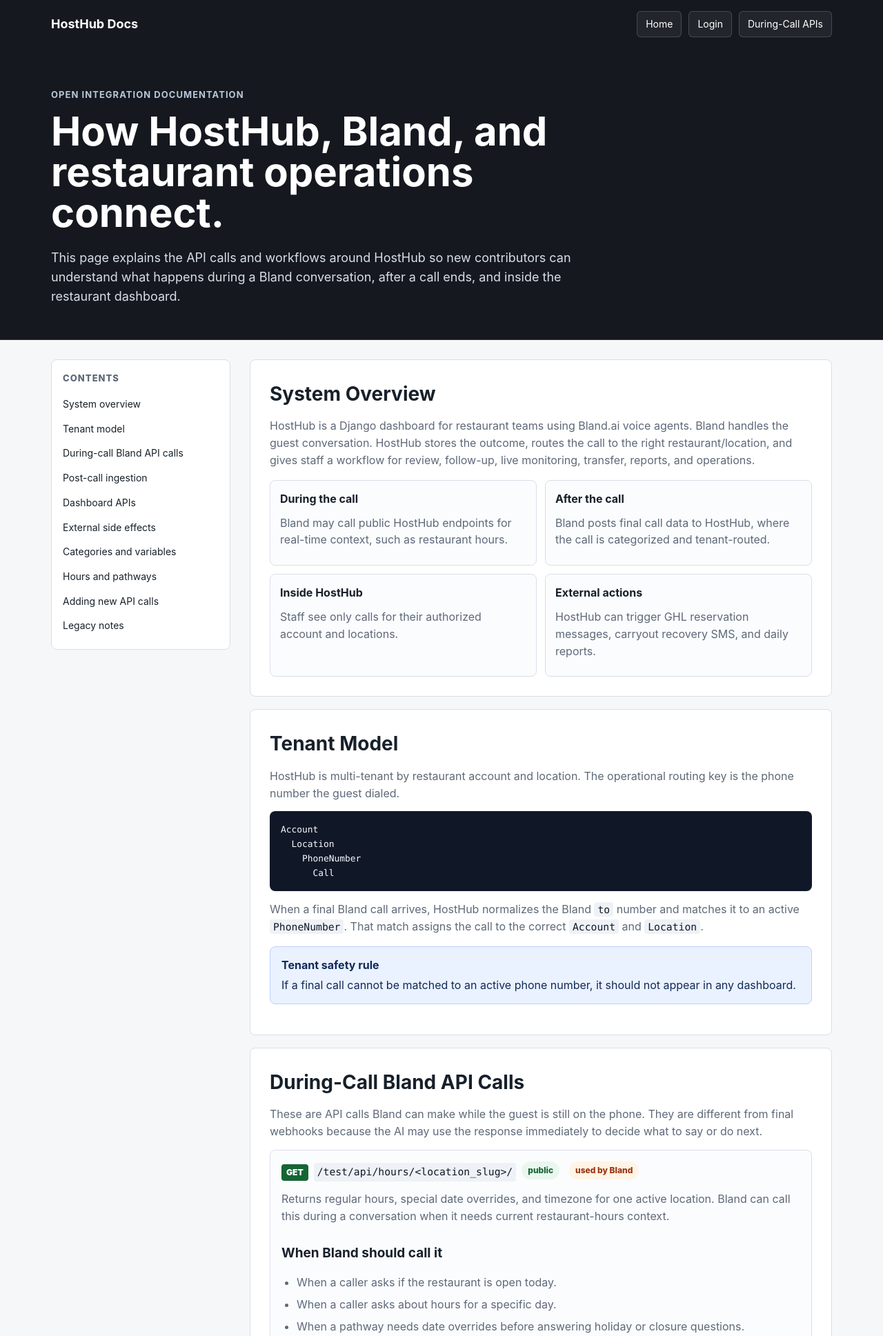
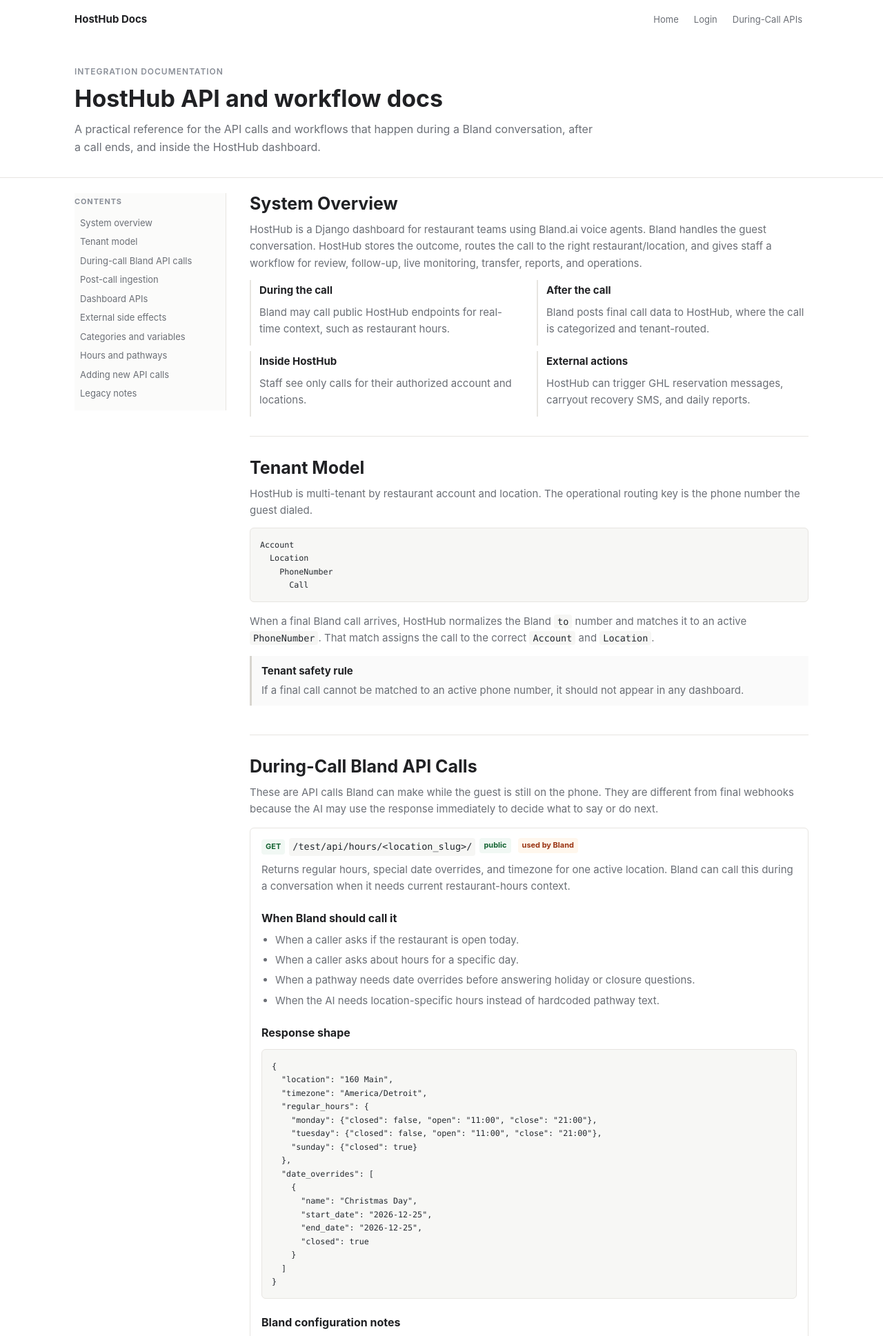
Before and after one commit to EusocialDev/hosthub, a Django app: page /docs/ in a window 1280 px wide. Shown: the top 1937 px of the page at 69% size. Run offline with Django 5.2, Linux system fonts and the light colour scheme.

Commit message:
make docs css match notion feel from main application

```diff
--- a/test_1/hosthub/templates/hosthub/docs.html
+++ b/test_1/hosthub/templates/hosthub/docs.html
@@ -6,30 +6,36 @@
     <title>HostHub Docs</title>
     <style>
         :root {
-            --bg: #f6f7f9;
-            --surface: #ffffff;
-            --ink: #17202a;
-            --muted: #5d6978;
-            --line: #d9dee7;
-            --accent: #155eef;
-            --accent-soft: #eaf1ff;
-            --green-soft: #eaf7ef;
-            --green: #166534;
-            --orange-soft: #fff4e6;
-            --orange: #9a3412;
-            --code-bg: #101828;
+            --page: #ffffff;
+            --sidebar: #fbfbfa;
+            --ink: #202124;
+            --muted: #6b6f76;
+            --faint: #8a8f98;
+            --line: #e7e5e1;
+            --line-strong: #d8d5cf;
+            --accent: #2563eb;
+            --code-bg: #f6f6f4;
+            --code-ink: #24292f;
+            --soft-blue: #f4f7ff;
+            --soft-green: #f1f8f4;
+            --soft-orange: #fff7ed;
         }
 
         * {
             box-sizing: border-box;
         }
 
+        html {
+            scroll-behavior: smooth;
+        }
+
         body {
             margin: 0;
             color: var(--ink);
-            background: var(--bg);
+            background: var(--page);
             font-family: -apple-system, BlinkMacSystemFont, "Segoe UI", sans-serif;
-            line-height: 1.55;
+            font-size: 15px;
+            line-height: 1.62;
         }
 
         a {
@@ -42,15 +48,14 @@
         }
 
         .docs-header {
-            background: #15191f;
-            color: #ffffff;
-            border-bottom: 1px solid rgba(255, 255, 255, 0.12);
+            background: var(--page);
+            border-bottom: 1px solid var(--line);
         }
 
         .docs-nav {
-            max-width: 1180px;
+            max-width: 1120px;
             margin: 0 auto;
-            padding: 16px 24px;
+            padding: 12px 28px;
             display: flex;
             align-items: center;
             justify-content: space-between;
@@ -58,147 +63,171 @@
         }
 
         .brand {
-            font-weight: 750;
+            color: var(--ink);
+            font-weight: 650;
             letter-spacing: 0;
-            font-size: 18px;
+            font-size: 15px;
         }
 
         .nav-links {
             display: flex;
-            gap: 10px;
+            gap: 4px;
             flex-wrap: wrap;
         }
 
         .nav-links a {
-            color: #ffffff;
-            border: 1px solid rgba(255, 255, 255, 0.16);
-            border-radius: 6px;
-            padding: 7px 12px;
-            font-size: 14px;
-            background: rgba(255, 255, 255, 0.06);
+            color: var(--muted);
+            border-radius: 5px;
+            padding: 6px 9px;
+            font-size: 13px;
+        }
+
+        .nav-links a:hover {
+            color: var(--ink);
+            background: #f3f3f1;
+            text-decoration: none;
         }
 
         .hero {
-            max-width: 1180px;
+            max-width: 1120px;
             margin: 0 auto;
-            padding: 54px 24px 48px;
+            padding: 34px 28px 30px;
         }
 
         .eyebrow {
             display: inline-flex;
-            color: #b9c7d8;
-            font-size: 13px;
-            font-weight: 700;
+            color: var(--faint);
+            font-size: 12px;
+            font-weight: 600;
             text-transform: uppercase;
             letter-spacing: 0.08em;
-            margin-bottom: 14px;
+            margin-bottom: 10px;
         }
 
         h1 {
             margin: 0;
-            max-width: 850px;
-            font-size: clamp(34px, 5vw, 58px);
-            line-height: 1.02;
+            max-width: 760px;
+            font-size: 34px;
+            line-height: 1.16;
+            font-weight: 700;
             letter-spacing: 0;
         }
 
         .hero p {
-            max-width: 800px;
-            color: #d7dee8;
-            font-size: 18px;
-            margin: 22px 0 0;
+            max-width: 760px;
+            color: var(--muted);
+            font-size: 16px;
+            margin: 12px 0 0;
         }
 
         .docs-layout {
-            max-width: 1180px;
+            max-width: 1120px;
             margin: 0 auto;
-            padding: 28px 24px 80px;
+            padding: 22px 28px 72px;
             display: grid;
-            grid-template-columns: 260px minmax(0, 1fr);
-            gap: 28px;
+            grid-template-columns: 220px minmax(0, 1fr);
+            gap: 34px;
         }
 
         .toc {
             position: sticky;
             top: 18px;
             align-self: start;
-            background: var(--surface);
-            border: 1px solid var(--line);
-            border-radius: 8px;
-            padding: 16px;
+            background: var(--sidebar);
+            border-right: 1px solid var(--line);
+            padding: 4px 18px 10px 0;
         }
 
         .toc-title {
-            font-size: 13px;
-            font-weight: 800;
-            color: var(--muted);
+            font-size: 11px;
+            font-weight: 650;
+            color: var(--faint);
             text-transform: uppercase;
             letter-spacing: 0.08em;
-            margin-bottom: 10px;
+            margin-bottom: 8px;
         }
 
         .toc a {
             display: block;
-            padding: 7px 0;
+            padding: 5px 8px;
+            color: var(--muted);
+            font-size: 13px;
+            border-radius: 5px;
+            line-height: 1.35;
+        }
+
+        .toc a:hover {
             color: var(--ink);
-            font-size: 14px;
+            background: #f0efec;
+            text-decoration: none;
         }
 
         .content {
             min-width: 0;
+            max-width: 820px;
         }
 
         section {
-            background: var(--surface);
-            border: 1px solid var(--line);
-            border-radius: 8px;
-            padding: 28px;
+            border-top: 1px solid var(--line);
+            padding: 30px 0 10px;
             margin-bottom: 18px;
         }
 
+        section:first-child {
+            border-top: none;
+            padding-top: 0;
+        }
+
         h2 {
-            margin: 0 0 12px;
-            font-size: 28px;
+            margin: 0 0 10px;
+            font-size: 25px;
+            line-height: 1.25;
+            font-weight: 700;
             letter-spacing: 0;
         }
 
         h3 {
-            margin: 26px 0 8px;
-            font-size: 19px;
+            margin: 24px 0 7px;
+            font-size: 16px;
+            line-height: 1.35;
+            font-weight: 650;
             letter-spacing: 0;
         }
 
         p {
-            margin: 10px 0;
+            margin: 8px 0;
             color: var(--muted);
         }
 
         ul, ol {
             color: var(--muted);
-            padding-left: 22px;
+            padding-left: 20px;
+            margin: 8px 0 14px;
         }
 
         li {
-            margin: 7px 0;
+            margin: 5px 0;
         }
 
         code {
-            background: #eef2f7;
-            color: #111827;
+            background: var(--code-bg);
+            color: var(--code-ink);
             border-radius: 4px;
             padding: 2px 5px;
             font-family: "SFMono-Regular", Consolas, monospace;
-            font-size: 0.92em;
+            font-size: 0.9em;
         }
 
         pre {
             overflow-x: auto;
-            background: var(--code-bg);
-            color: #f8fafc;
-            border-radius: 8px;
-            padding: 16px;
-            font-size: 14px;
+            background: #f7f7f5;
+            color: var(--code-ink);
+            border: 1px solid var(--line);
+            border-radius: 6px;
+            padding: 14px;
+            font-size: 13px;
             line-height: 1.5;
+            margin: 12px 0 16px;
         }
 
         pre code {
@@ -208,119 +237,124 @@
         }
 
         .callout {
-            border: 1px solid #bfd0ff;
-            background: var(--accent-soft);
-            color: #102a56;
-            border-radius: 8px;
-            padding: 14px 16px;
-            margin: 16px 0;
+            border-left: 3px solid var(--line-strong);
+            background: #fafafa;
+            color: var(--muted);
+            padding: 10px 14px;
+            margin: 14px 0;
         }
 
         .callout strong {
             display: block;
-            margin-bottom: 4px;
+            color: var(--ink);
+            margin-bottom: 3px;
         }
 
         .grid {
             display: grid;
             grid-template-columns: repeat(2, minmax(0, 1fr));
-            gap: 12px;
-            margin-top: 16px;
+            gap: 8px 22px;
+            margin-top: 12px;
         }
 
         .mini-card {
-            border: 1px solid var(--line);
-            border-radius: 8px;
-            padding: 14px;
-            background: #fbfcfe;
+            border-left: 2px solid var(--line);
+            padding: 3px 0 3px 12px;
         }
 
         .mini-card strong {
             display: block;
-            margin-bottom: 5px;
+            margin-bottom: 2px;
         }
 
         .tag {
             display: inline-flex;
             align-items: center;
-            border-radius: 999px;
-            padding: 4px 9px;
-            font-size: 12px;
-            font-weight: 800;
-            margin-right: 6px;
-            margin-bottom: 6px;
+            border-radius: 4px;
+            padding: 2px 6px;
+            font-size: 11px;
+            font-weight: 650;
+            margin-right: 4px;
+            margin-bottom: 4px;
         }
 
         .tag.public {
-            color: var(--green);
-            background: var(--green-soft);
+            color: #166534;
+            background: var(--soft-green);
         }
 
         .tag.internal {
-            color: var(--orange);
-            background: var(--orange-soft);
+            color: #9a3412;
+            background: var(--soft-orange);
         }
 
         .endpoint {
             border: 1px solid var(--line);
-            border-radius: 8px;
-            padding: 16px;
+            border-radius: 6px;
+            padding: 14px 16px;
             margin: 14px 0;
-            background: #fbfcfe;
+            background: #fff;
         }
 
         .endpoint-title {
             display: flex;
             align-items: center;
-            gap: 8px;
+            gap: 6px;
             flex-wrap: wrap;
             margin-bottom: 8px;
         }
 
         .method {
             display: inline-flex;
-            font-size: 12px;
-            font-weight: 900;
-            color: #ffffff;
-            background: #1f2937;
+            font-size: 11px;
+            font-weight: 750;
+            color: var(--ink);
+            background: #eeeeeb;
             border-radius: 4px;
-            padding: 3px 7px;
+            padding: 2px 6px;
         }
 
         .method.get {
-            background: #166534;
+            color: #166534;
+            background: var(--soft-green);
         }
 
         .method.post {
-            background: #155eef;
+            color: #1d4ed8;
+            background: var(--soft-blue);
         }
 
         table {
             width: 100%;
             border-collapse: collapse;
-            margin: 16px 0;
-            font-size: 14px;
+            margin: 14px 0;
+            font-size: 13px;
         }
 
         th, td {
             border: 1px solid var(--line);
-            padding: 10px 12px;
+            padding: 9px 10px;
             text-align: left;
             vertical-align: top;
         }
 
         th {
-            background: #f1f4f8;
-            color: #344054;
+            background: #fafafa;
+            color: var(--muted);
+            font-weight: 650;
         }
 
         @media (max-width: 900px) {
             .docs-layout {
                 grid-template-columns: 1fr;
+                padding-top: 14px;
             }
 
             .toc {
                 position: static;
+                border-right: none;
+                border-bottom: 1px solid var(--line);
+                padding: 0 0 14px;
             }
 
             .grid {
@@ -332,10 +366,20 @@
             .docs-nav {
                 align-items: flex-start;
                 flex-direction: column;
+                padding: 12px 18px;
             }
 
-            section {
-                padding: 20px;
+            .hero {
+                padding: 28px 18px 22px;
+            }
+
+            h1 {
+                font-size: 28px;
+            }
+
+            .docs-layout {
+                padding-left: 18px;
+                padding-right: 18px;
             }
         }
     </style>
@@ -351,11 +395,11 @@
             </div>
         </nav>
         <div class="hero">
-            <div class="eyebrow">Open integration documentation</div>
-            <h1>How HostHub, Bland, and restaurant operations connect.</h1>
+            <div class="eyebrow">Integration documentation</div>
+            <h1>HostHub API and workflow docs</h1>
             <p>
-                This page explains the API calls and workflows around HostHub so new contributors can understand
-                what happens during a Bland conversation, after a call ends, and inside the restaurant dashboard.
+                A practical reference for the API calls and workflows that happen during a Bland conversation,
+                after a call ends, and inside the HostHub dashboard.
             </p>
         </div>
     </header>
```
